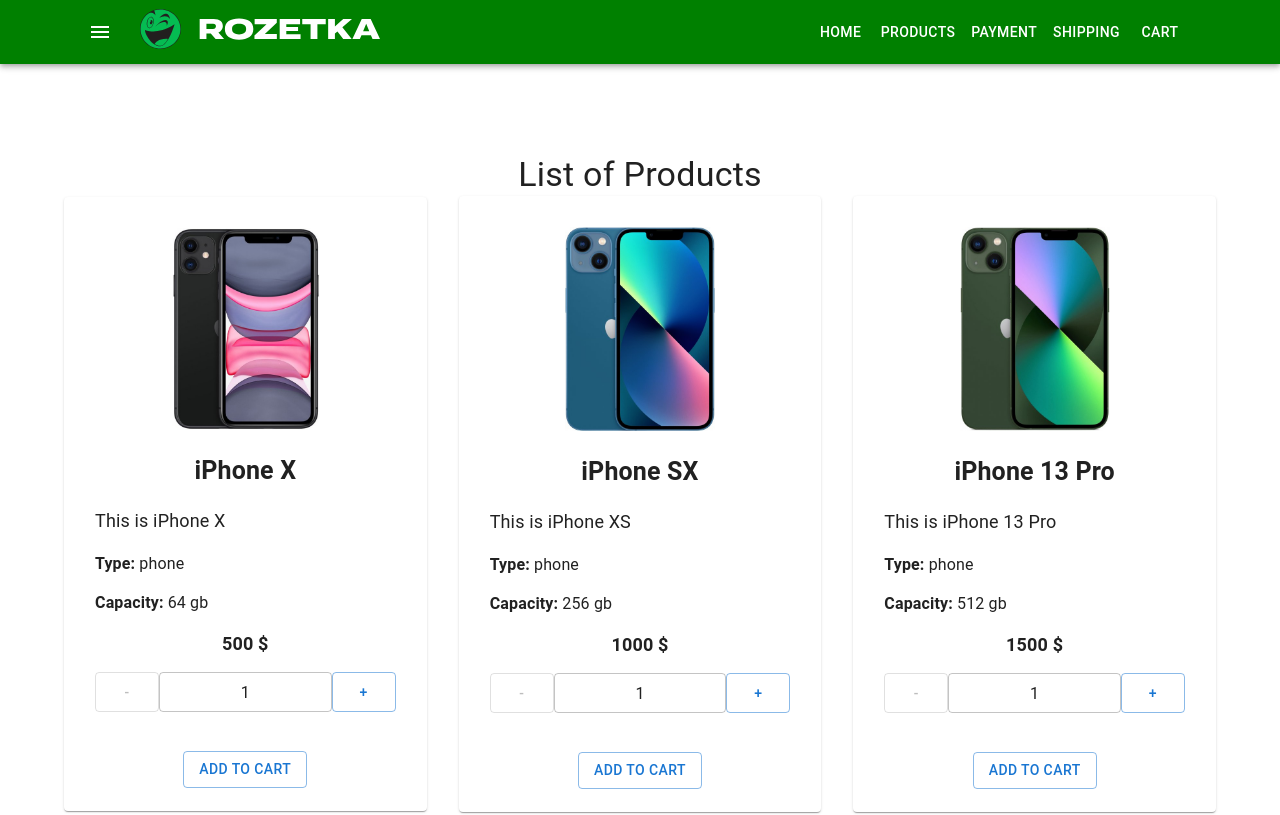
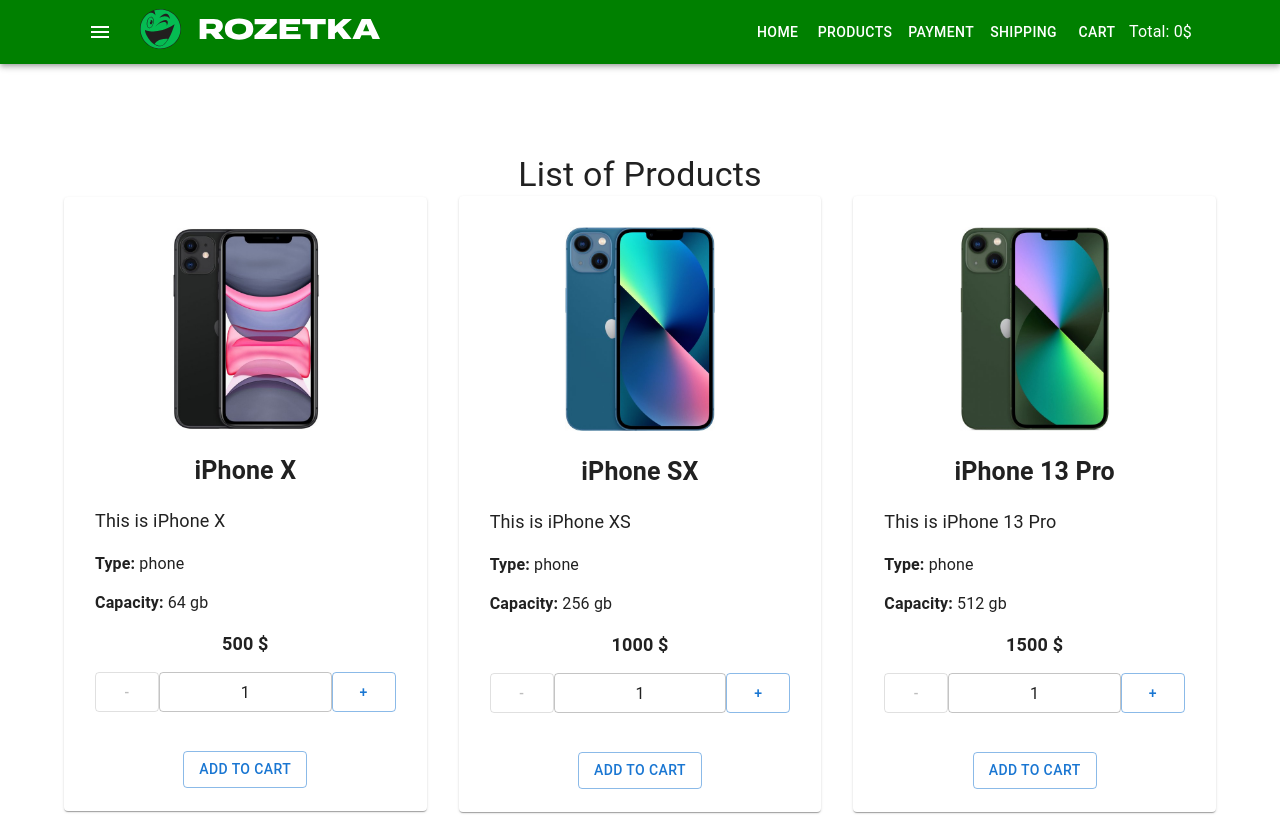
Before and after one commit to Iryna781/lesson-9, a React (Create React App) app: page / in a window 1280 px wide. Shown: the top 815 px of the page. Built offline with nearby package versions, Linux system fonts and the light colour scheme; the HTML template or start-up script is replaced by a standard one.

Commit message:
add totak

```diff
--- a/src/components/CartHeader/CartHeader.tsx
+++ b/src/components/CartHeader/CartHeader.tsx
@@ -19,6 +19,7 @@
     console.log(productsInCart)
     return (
         <div>
+            <div>
                 {Object.keys(productsInCart).map((productId) => (
                     <div key={productId}>
                         {productsObject[parseInt(productId)].title}
@@ -26,6 +27,18 @@
                     </div>
                 ))}
             </div>
+            <div>
+                Total:{' '}
+                {Object.keys(productsInCart).reduce(
+                    (total, productId) =>
+                        total +
+                        productsInCart[parseInt(productId)] *
+                            productsObject[parseInt(productId)].price,
+                    0
+                )}
+                $
+            </div>
+        </div>
     )
 }
 
```
Lines whose indentation alone changed are shown as unchanged.
